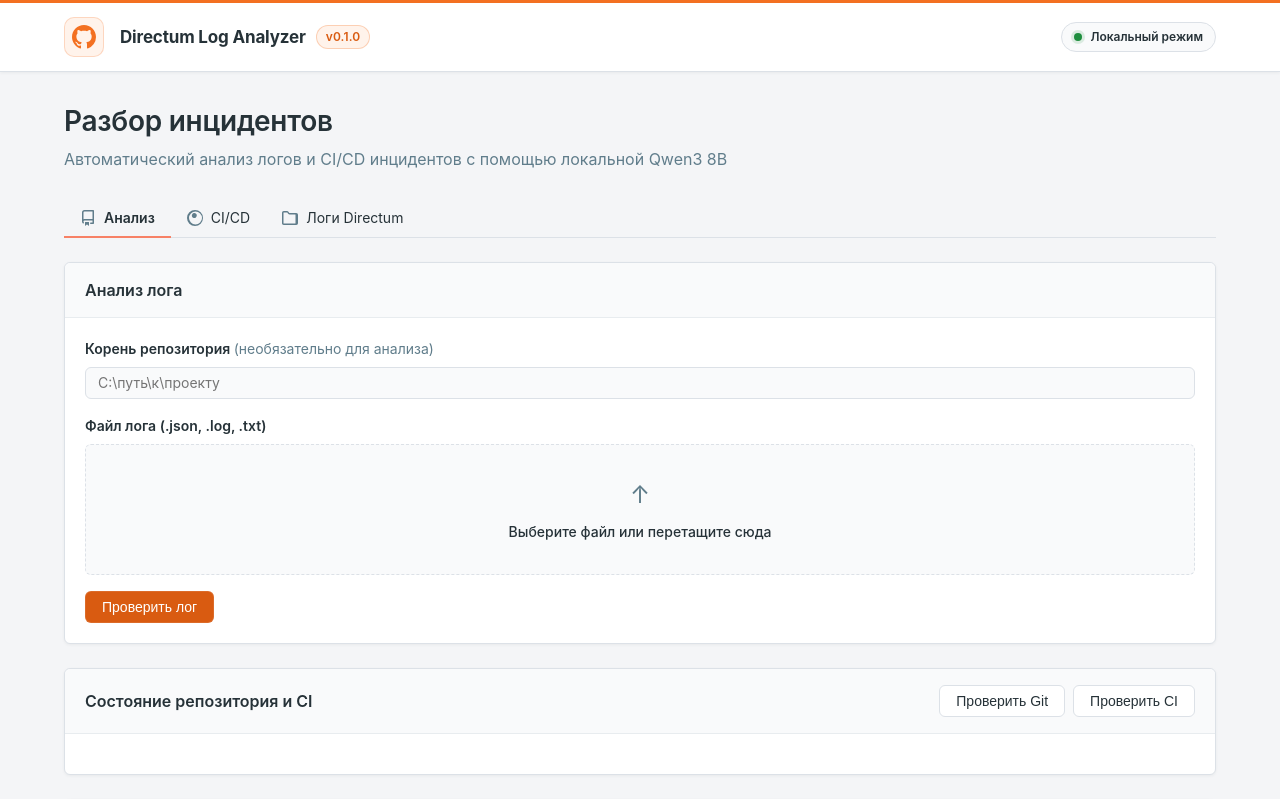
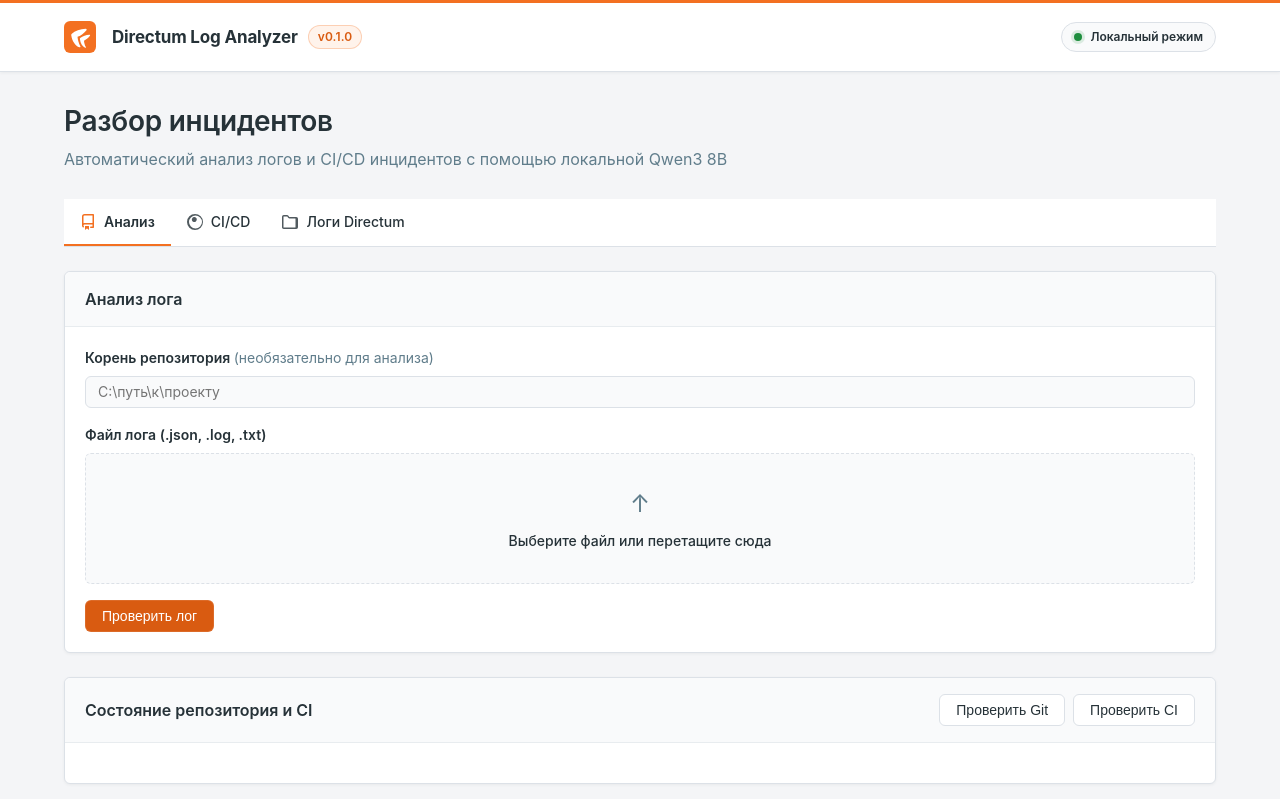
Before and after one commit to Pustoylst/AI_checks_log, a plain HTML site: page static/index.html in a window 1280 px wide. Shown: the top 799 px of the page. Drawn offline with Linux system fonts and the light colour scheme.

Commit message:
style(nav): replace logo with Directum RX icon and restyle navigation tabs

```diff
--- a/static/index.html
+++ b/static/index.html
@@ -11,11 +11,11 @@
     <!-- ВЕРХНЯЯ ШАПКА -->
     <header class="gh-header">
       <div class="gh-header-container">
-        <div class="gh-logo">
-          <svg height="32" aria-hidden="true" viewBox="0 0 16 16" version="1.1" width="32" fill="currentColor">
-            <path d="M8 0C3.58 0 0 3.58 0 8c0 3.54 2.29 6.53 5.47 7.59.4.07.55-.17.55-.38 0-.19-.01-.82-.01-1.49-2.01.37-2.53-.49-2.69-.94-.09-.23-.48-.94-.82-1.13-.28-.15-.68-.52-.01-.53.63-.01 1.08.58 1.23.82.72 1.21 1.87.87 2.33.66.07-.52.28-.87.51-1.07-1.78-.2-3.64-.89-3.64-3.95 0-.87.31-1.59.82-2.15-.08-.2-.36-1.02.08-2.12 0 0 .67-.21 2.2.82.64-.18 1.32-.27 2-.27.68 0 1.36.09 2 .27 1.53-1.04 2.2-.82 2.2-.82.44 1.1.16 1.92.08 2.12.51.56.82 1.27.82 2.15 0 3.07-1.87 3.75-3.65 3.95.29.25.54.73.54 1.48 0 1.07-.01 1.93-.01 2.2 0 .21.15.46.55.38A8.013 8.013 0 0016 8c0-4.42-3.58-8-8-8z"></path>
-          </svg>
-        </div>
+        <svg class="gh-logo" width="32" height="32" viewBox="0 0 36 36" fill="none" aria-hidden="true">
+          <rect width="36" height="36" rx="7" fill="#F37021"/>
+          <path d="M8.5 14.5C12.5 11.2 18.2 9.2 24.5 8.8C25.3 8.7 25.8 9.6 25.3 10.3C22.2 14.2 18.5 16.5 15.2 17.8C15.5 21.4 16.6 25.1 18.4 28.4C18.8 29.1 18.1 29.9 17.3 29.6C12.8 27.6 9.3 23.1 8.2 16.2C8.1 15.5 8.1 14.9 8.5 14.5Z" fill="#FFFFFF"/>
+          <path d="M18.2 19.2C21.1 17.1 24.8 15.8 28.6 15.6C29.2 15.5 29.6 16.2 29.2 16.7C27.1 19.4 24.7 21.1 22.5 22.1C22.7 24.6 23.4 27.1 24.6 29.3C24.9 29.8 24.4 30.4 23.8 30.2C20.8 28.8 18.6 25.8 17.9 20.6C17.8 20.1 17.9 19.5 18.2 19.2Z" fill="#FFFFFF"/>
+        </svg>
         <div class="gh-header-title">
           <span class="gh-repo-name">Directum Log Analyzer</span>
           <span class="gh-badge-public">v0.1.0</span>
--- a/static/styles.css
+++ b/static/styles.css
@@ -71,17 +71,12 @@ body {
 }
 .gh-logo {
   flex: 0 0 auto;
-  display: inline-flex;
-  align-items: center;
-  justify-content: center;
-  width: 40px;
-  height: 40px;
-  color: var(--gh-accent-fg);
-  background-color: var(--gh-accent-subtle);
-  border: 1px solid rgba(243, 112, 33, 0.22);
-  border-radius: 10px;
+  display: block;
+  width: 32px;
+  height: 32px;
+  border: 0;
+  background: transparent;
 }
-.gh-logo svg { width: 24px; height: 24px; }
 .gh-header-title { display: flex; align-items: center; gap: 10px; min-width: 0; }
 .gh-repo-name {
   color: var(--gh-fg-default);
@@ -140,15 +135,41 @@ body {
 }
 
 /* --- ТАБЫ --- */
-.gh-tabs { display: flex; border-bottom: 1px solid var(--gh-border-default); margin-bottom: 24px; }
+.gh-tabs {
+  display: flex;
+  align-items: stretch;
+  background-color: var(--gh-bg-default);
+  border-bottom: 1px solid var(--gh-border-default);
+  margin-bottom: 24px;
+  overflow-x: auto;
+}
 .gh-tab {
-  padding: 8px 16px; text-decoration: none; color: var(--gh-fg-default);
-  border-bottom: 2px solid transparent; display: flex; align-items: center; gap: 8px;
-  font-size: 14px; margin-bottom: -1px;
+  display: inline-flex;
+  align-items: center;
+  gap: 8px;
+  padding: 12px 16px;
+  border-bottom: 3px solid transparent;
+  margin-bottom: -1px;
+  color: var(--gh-fg-default);
+  font-size: 14px;
+  font-weight: 500;
+  text-decoration: none;
+  white-space: nowrap;
+  transition: background-color 0.2s ease, color 0.2s ease, border-color 0.2s ease;
 }
-.gh-tab:hover { border-bottom-color: var(--gh-border-default); }
-.gh-tab.active { font-weight: 600; border-bottom-color: #f78166; }
-.gh-tab .octicon { fill: var(--gh-fg-muted); }
+.gh-tab:hover {
+  background-color: var(--gh-bg-subtle);
+  color: var(--gh-accent-emphasis);
+  border-bottom-color: var(--gh-border-default);
+}
+.gh-tab.active {
+  color: var(--gh-fg-default);
+  font-weight: 600;
+  border-bottom-color: var(--gh-accent-fg);
+}
+.gh-tab .octicon { fill: currentColor; opacity: 0.8; }
+.gh-tab:hover .octicon, .gh-tab.active .octicon { opacity: 1; }
+.gh-tab.active .octicon { fill: var(--gh-accent-fg); }
 
 /* --- КАРТОЧКИ --- */
 .gh-box {
```
